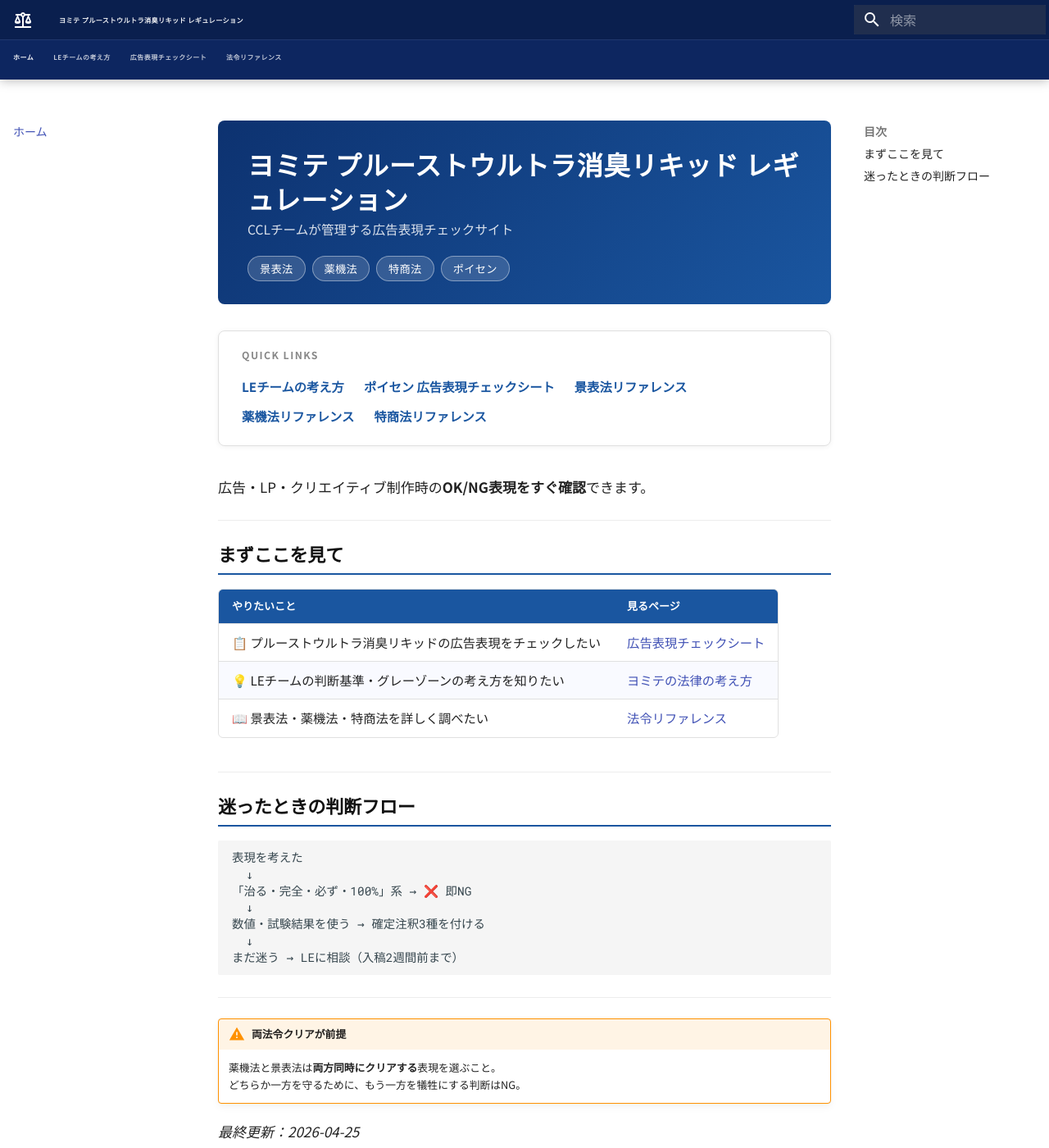
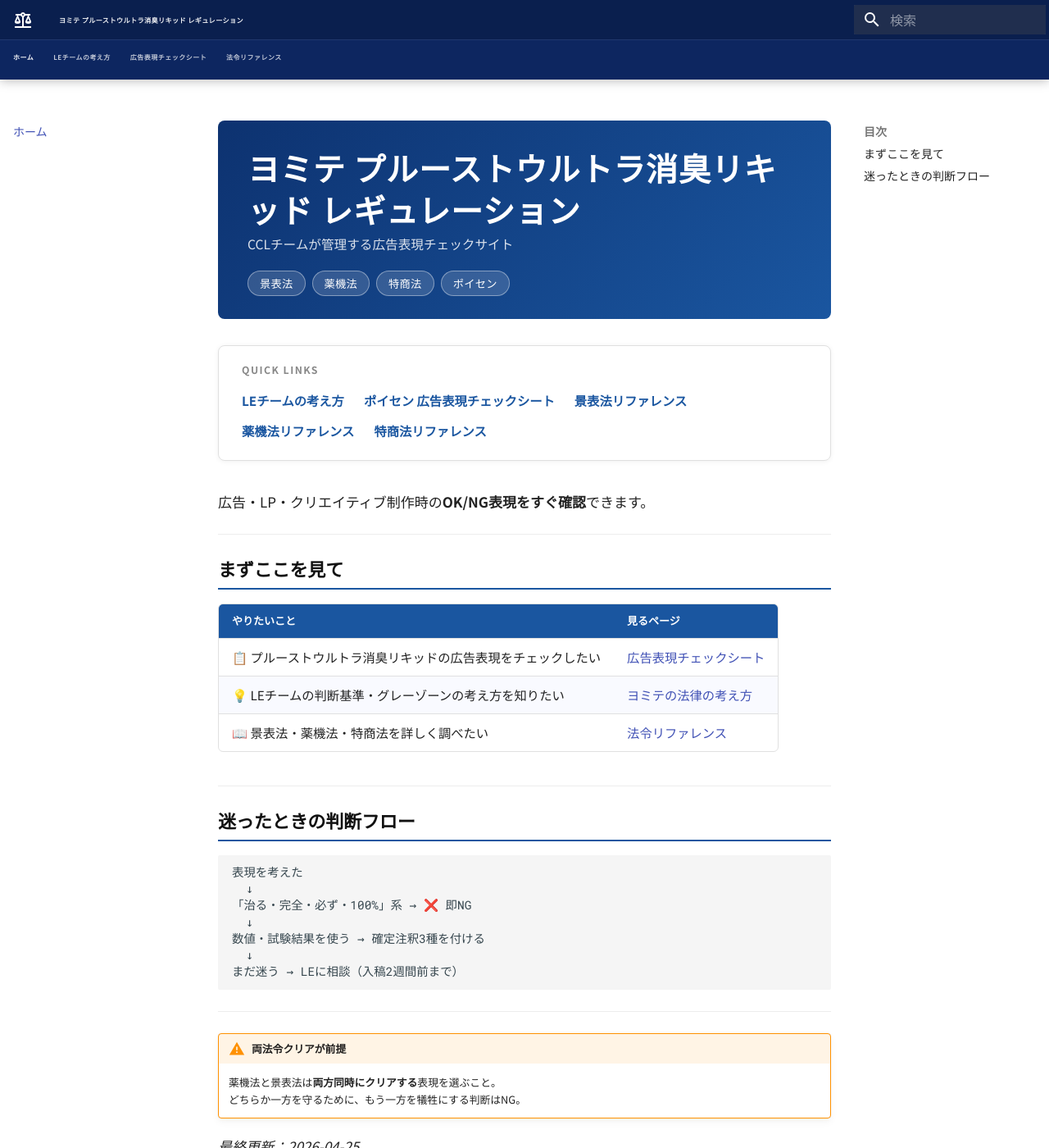
Before and after one commit to yomite-ys/yomite-prouspoisen-regulation, an MkDocs documentation site: the page built from docs/index.md, in a window 1280 px wide and 1400 px high. Shown: the whole window at 82% size. Built offline with MkDocs 1.6.1 and Material for MkDocs 9.7.7, drawn with Linux system fonts in a browser that asks for light colours.

Commit message:
style: ページヘッダーのh1を2.3emに拡大
Co-Authored-By: Claude Sonnet 4.6 <noreply@anthropic.com>

```diff
--- a/docs/stylesheets/extra.css
+++ b/docs/stylesheets/extra.css
@@ -94,7 +94,7 @@ body, .md-typeset {
 .product-header h1 {
   color: white !important;
   margin: 0 0 4px 0 !important;
-  font-size: 1.9em !important;
+  font-size: 2.3em !important;
   font-weight: 700 !important;
   border: none !important;
   padding: 0 !important;
```
